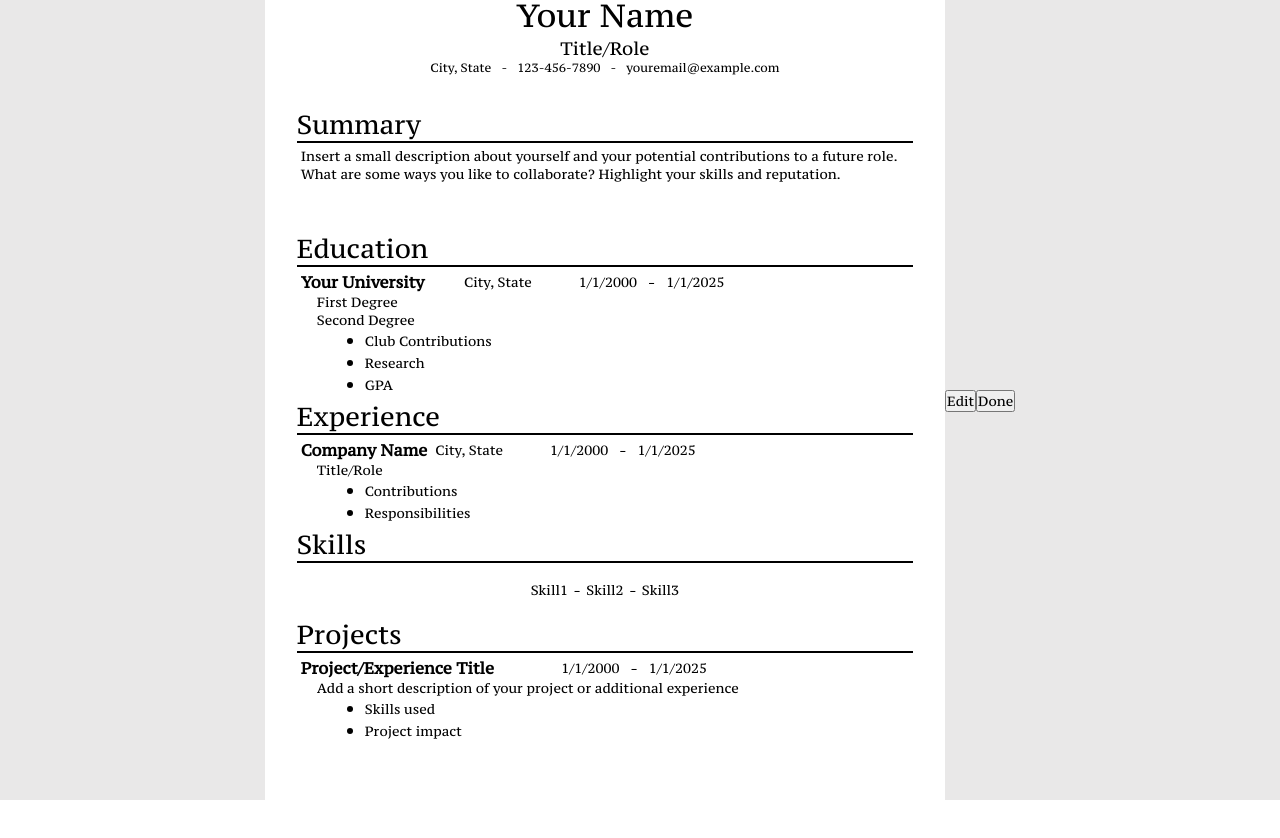
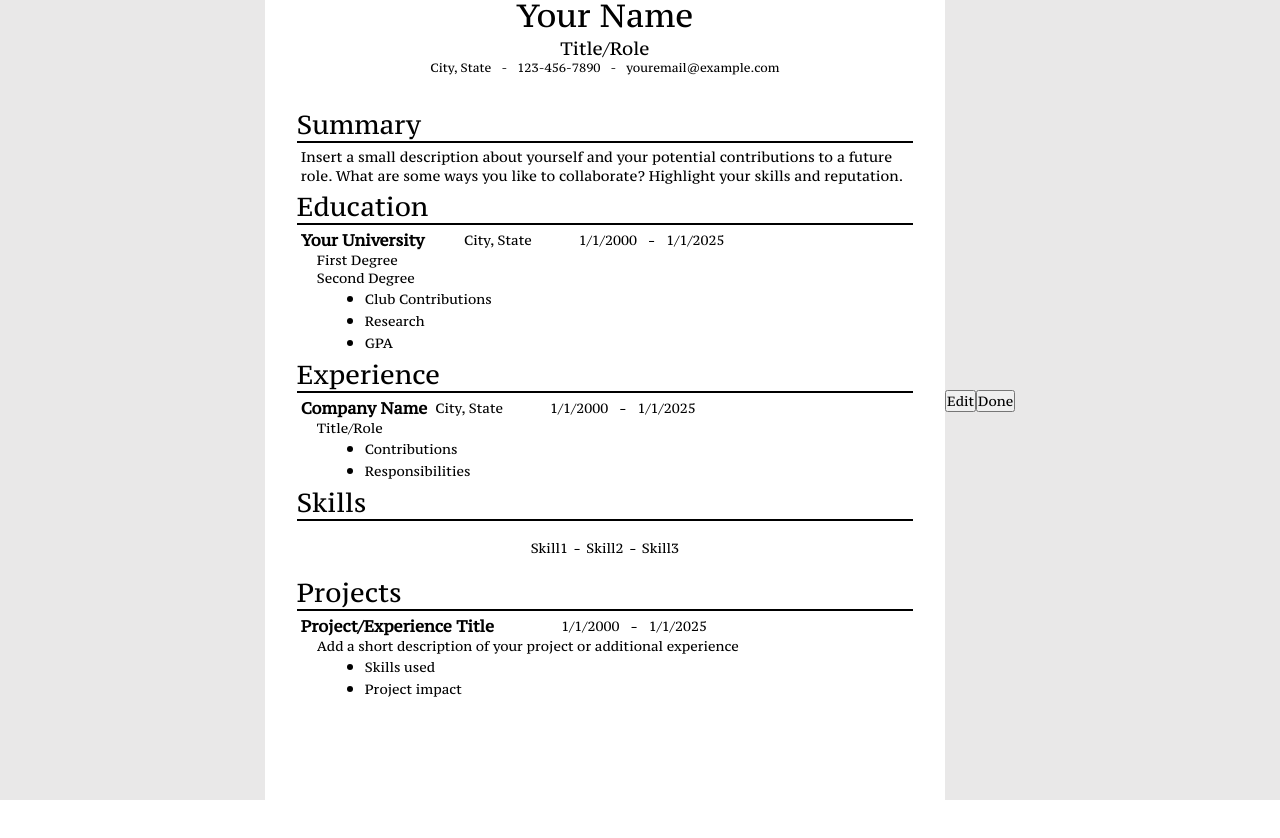
Before and after one commit to mkreynolds919/cv-generator, a React (Vite) app: page / in a window 1280 px wide. Both pictures are taken after a click on the button "Done". Built offline with nearby package versions, Linux system fonts and the light colour scheme.

Commit message:
feat: Add displayable component to Summary and style them

```diff
--- a/src/components/Summary.jsx
+++ b/src/components/Summary.jsx
@@ -1,7 +1,7 @@
 
 import "../styles/Summary.css";
 
-export default function Summary({ setData, data }) {
+export default function Summary({ setData, data, isEditing }) {
 
     function handleSummary(e) {
         const newSummary = e.target.value;
@@ -10,6 +10,8 @@ export default function Summary({ setData, data }) {
             summary: newSummary,
         }));
     }
+
+    if (isEditing) {
         return (
             <div className='summary-container section'>
                 <h1 className='section-header'>Summary</h1>
@@ -17,4 +19,14 @@ export default function Summary({ setData, data }) {
                 <textarea className="summary" value={data} onChange={handleSummary}></textarea>
             </div>
         );
+    } else {
+        return (
+            <div className='summary-container section'>
+                <h1 className='section-header'>Summary</h1>
+                <hr></hr>
+                <div className="summary">{data}</div>
+            </div>
+        );
     }
+
+}
--- a/src/styles/Summary.css
+++ b/src/styles/Summary.css
@@ -4,9 +4,12 @@
     border: none;
     resize: none;
     padding: 4px;
-    height: 75px;
 }
 
 .summary:focus {
     outline: none;
 }
+
+div.summary{
+    font-size: 14px;
+}
```
Lines whose indentation alone changed are shown as unchanged.
